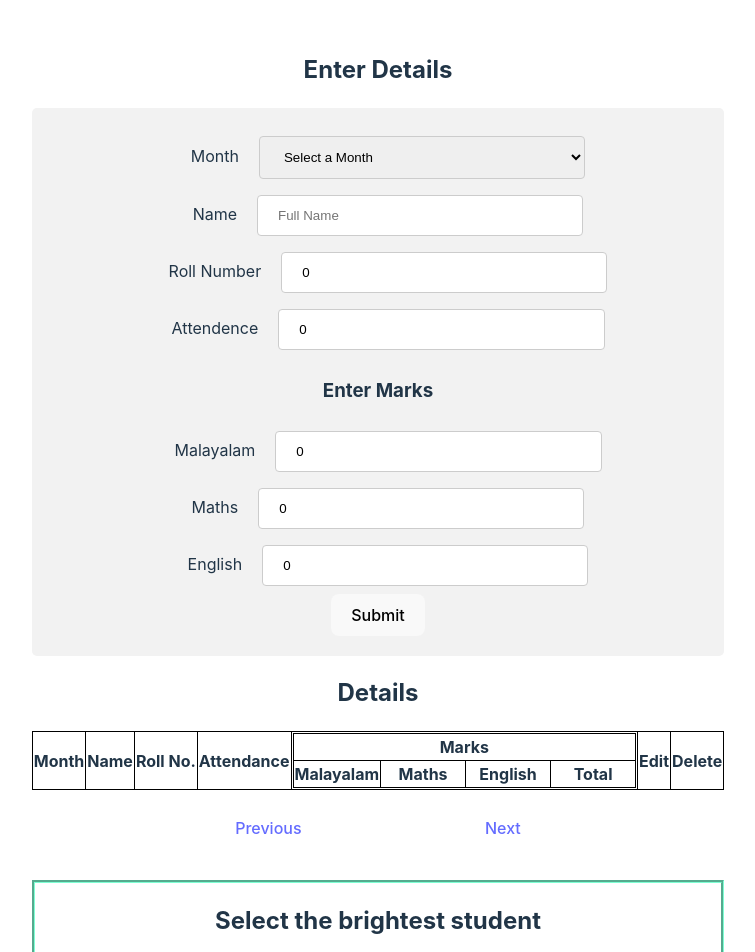
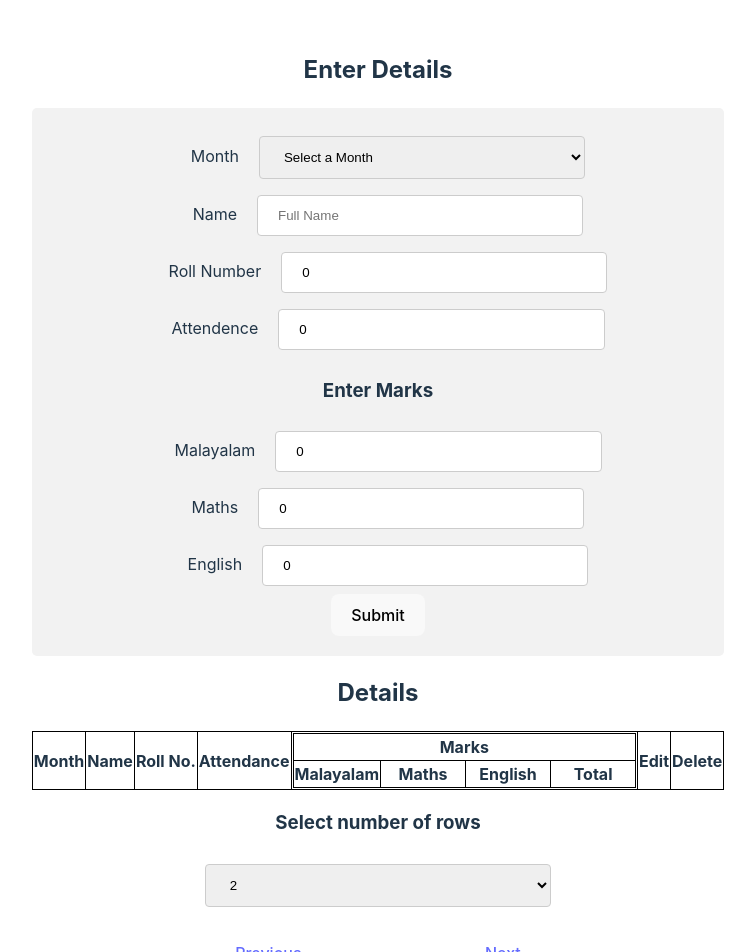
Before and after one commit to CarolVarghese/React, a React (Vite) app in the folder Mark-Manager/: page / in a window 1280 px wide. Shown: the top 952 px of the page, without its empty margins (262-1017 px from the left). Built offline with nearby package versions, Linux system fonts and the light colour scheme.

Commit message:
Pagination Corrected

```diff
--- a/Mark-Manager/src/App.tsx
+++ b/Mark-Manager/src/App.tsx
@@ -1,5 +1,3 @@
-// import reactLogo from './assets/react.svg'
-// import viteLogo from '/vite.svg'
 import './App.css'
 import { ChangeEvent, useRef, useState } from 'react';
 import Display from './Display';
@@ -79,11 +77,11 @@ function App() {
     <div>
         <h2>Enter Details</h2>
       <div className="container">
-        <form id="Form" onSubmit={handleSubmit} ref={formRef}>
+        <form id="Form" onSubmit={handleSubmit} ref={formRef} >
         <div className='formBox'>
             <label >Month</label>
 
-            <select name="month" onChange={handleChange}>
+            <select name="month" onChange={handleChange} required>
   <option value="" disabled selected hidden>
     Select a Month
   </option>
@@ -96,28 +94,28 @@ function App() {
           </div>
           <div className='formBox'>
             <label htmlFor="">Name</label>
-            <input type="text" name="name" placeholder="Full Name" onChange={handleChange} value={MarkDetails.name}/>
+            <input type="text" name="name" placeholder="Full Name" onChange={handleChange} value={MarkDetails.name} required/>
           </div>
           <div className='formBox'>
             <label htmlFor="">Roll Number</label>
-            <input type="number" name="rollno"  placeholder="Roll No." onChange={handleChange} value={MarkDetails.rollno}/>
+            <input type="number" name="rollno"  placeholder="Roll No." onChange={handleChange} value={MarkDetails.rollno} required/>
           </div>
           <div className='formBox'>
             <label htmlFor="">Attendence</label>
-            <input type="number" name="attendence" min='1' max='100'  placeholder="%" onChange={handleChange} value={MarkDetails.attendence}/>
+            <input type="number" name="attendence" min='1' max='100'  placeholder="%" onChange={handleChange} value={MarkDetails.attendence} required/>
           </div>
           <h3>Enter Marks</h3>
           <div className='formBox'>
             <label htmlFor="">Malayalam</label>
-            <input type="number" name="malayalam" placeholder="0" onChange={handleChange} value={MarkDetails.malayalam}/>
+            <input type="number" name="malayalam" placeholder="0" onChange={handleChange} value={MarkDetails.malayalam} required/>
           </div>
           <div className='formBox'>
             <label htmlFor="">Maths</label>
-            <input type="number" name="maths" placeholder="0" onChange={handleChange} value={MarkDetails.maths}/>
+            <input type="number" name="maths" placeholder="0" onChange={handleChange} value={MarkDetails.maths} required/>
           </div>
           <div className='formBox'>
             <label htmlFor="">English</label>
-            <input type="number" name="english" placeholder="0" onChange={handleChange} value={MarkDetails.english}/>
+            <input type="number" name="english" placeholder="0" onChange={handleChange} value={MarkDetails.english} required/>
           </div>
 
           <div>
--- a/Mark-Manager/src/DataChart.tsx
+++ b/Mark-Manager/src/DataChart.tsx
@@ -1,6 +1,6 @@
 import React, { useRef, useEffect } from "react";
 import {Chart, ChartConfiguration} from "chart.js/auto";
-import { markDetailsModel } from "./App";
+
 
 interface BarChartProps {
   data: number[];
--- a/Mark-Manager/src/Display.tsx
+++ b/Mark-Manager/src/Display.tsx
@@ -1,5 +1,4 @@
 import './display.css'
-
 import { useState, useEffect } from 'react';
 import {markDetailsModel} from './App'
 import ReactPaginate from 'react-paginate';
@@ -38,18 +37,7 @@ function Display(props: DisplayProps){
       "July", "August", "September", "October", "November", "December"
     ];
 
-    const [pageNumber, setPageNumber] = useState(0);
-    const itemsPerPage = 5;
-    const pageCount = Math.ceil(Object.keys(storedData).length / itemsPerPage);
-    useEffect(() => {
-        readData();
 
-      }, []);
-
-
-      const handlePageClick = (data: { selected: number }) => {
-        setPageNumber(data.selected);
-     };
 
      function deleteClick (key:string){
       localStorage.removeItem(key);
@@ -57,16 +45,13 @@ function Display(props: DisplayProps){
      }
 
 
+     const renderData = () => {
+      const keys = Object.keys(sortedData).length > 0 ? Object.keys(sortedData) : Object.keys(storedData);
+        const start = Number(pageNumber) * Number(itemsPerPage);
+        const end = Number(start) + Number(itemsPerPage);
+        const slicedData = keys.slice(start,end);
 
 
-
-
-
-     const renderData = () => {
-      const keys = Object.keys(sortedData).length > 0 ? Object.keys(sortedData) : Object.keys(storedData);
-        const start = pageNumber * itemsPerPage;
-        const end = start + itemsPerPage;
-        const slicedData = keys.slice(start, end);
 
         return slicedData.map((key) => (
             <tr key={key}>
@@ -162,6 +147,32 @@ const handleSearch = () => {
   const localStorageData = Object.entries(localStorage).map(([key, value]) => JSON.parse(value));
   const namesArray: string[] = localStorageData.map((obj: { name: any; }) => obj.name);
   const marksArray: number[] = localStorageData.map((obj: { malayalam: any;}) => obj.malayalam);
+
+
+//>>>>Pagination
+
+  const [pageNumber, setPageNumber] = useState(0);
+  const [itemsPerPage, setitemsPerPage] = useState(2);
+
+    const pageCount = Math.ceil(Object.keys(storedData).length / itemsPerPage);
+    useEffect(() => {
+        readData();
+
+      }, []);
+
+
+      const handlePageClick = (data: { selected: number }) => {
+        setPageNumber(data.selected);
+     };
+
+
+     function handleChange(e) {
+
+      setitemsPerPage(e.target.value);
+      setPageNumber(0);
+      }
+//Pagination<<<
+
     return(
         <>
         <h2>Details</h2>
@@ -196,8 +207,16 @@ const handleSearch = () => {
 
             </tbody>
         </table>
+      <div>
+        <h3>Select number of rows</h3>
+        <select value={itemsPerPage} onChange={handleChange}>
 
+            <option value={2}>2</option>
+            <option  value={4}>4</option>
+            <option  value={6}>6</option>
 
+        </select>
+      </div>
         <ReactPaginate
             previousLabel={'Previous'}
             nextLabel={'Next'}
```
